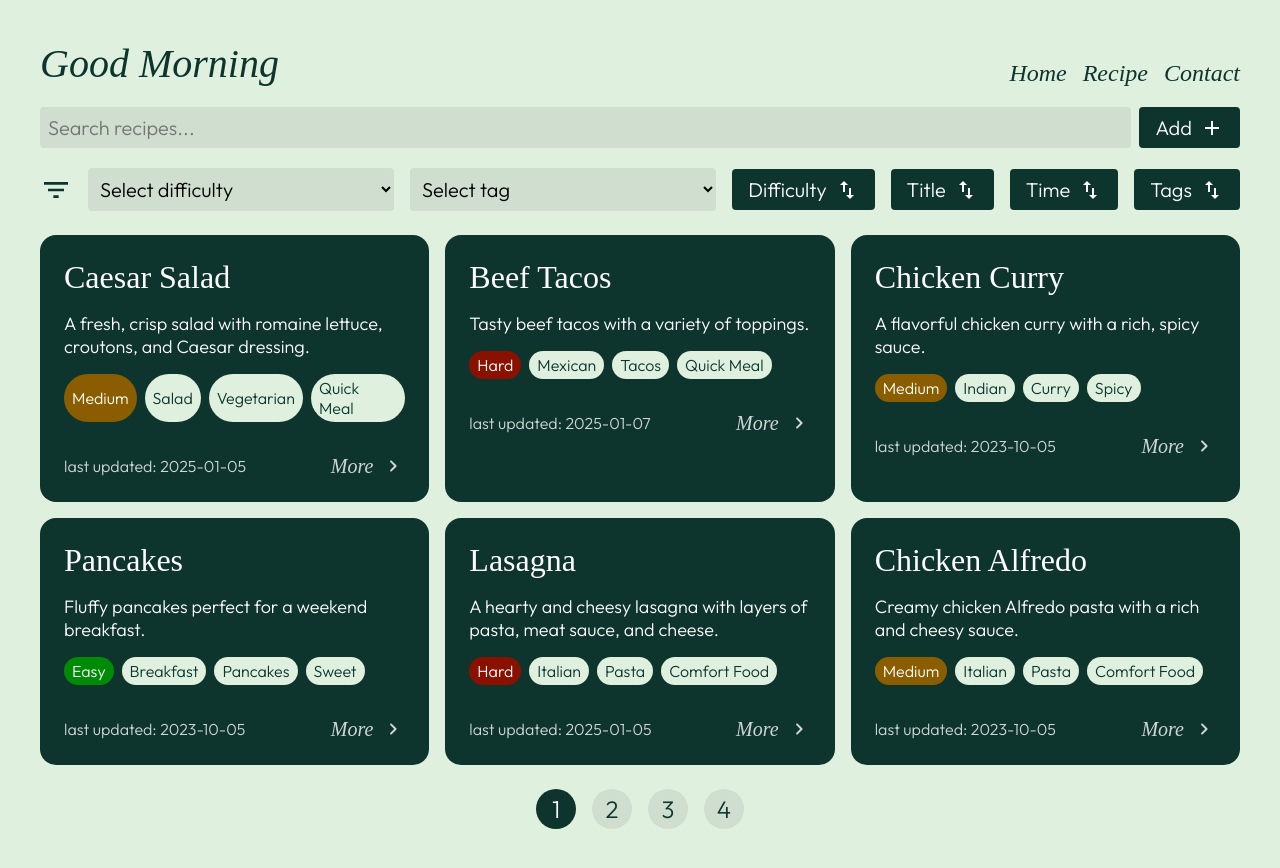
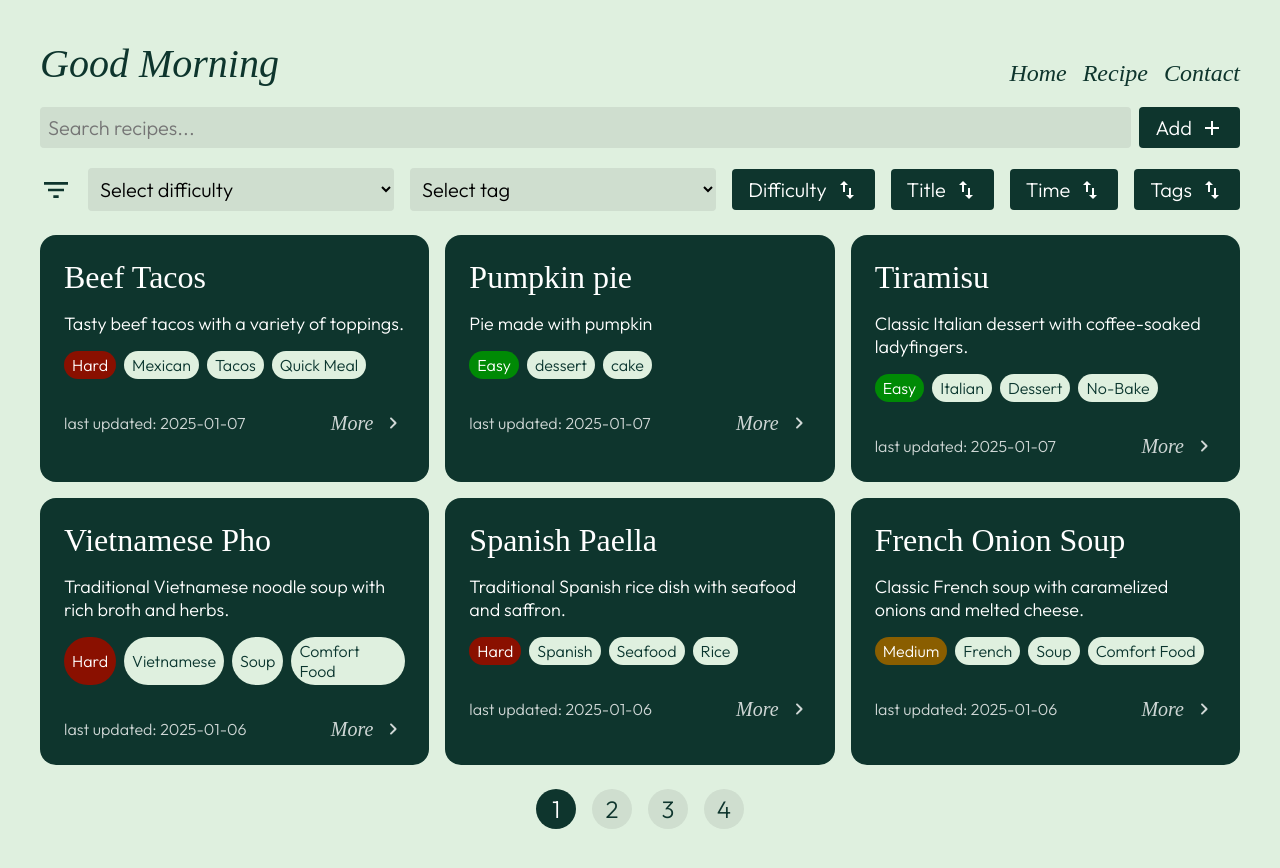
Before and after one commit to amusayevv/recipes, a React (Vite) app: page / in a window 1280 px wide. Both pictures are taken after a click on the button "Recipe". Built offline with nearby package versions, Linux system fonts and the light colour scheme; data requests are answered from the project's data file; a web font is replaced by a local one.

Commit message:
sorted by date by default

```diff
--- a/src/index.css
+++ b/src/index.css
@@ -393,3 +393,7 @@ nav {
     font-family: Outfit;
     font-style: normal;
 }
+
+.page-item > button:hover {
+    background: #8a9e9a;
+}
--- a/src/pages/Recipe.jsx
+++ b/src/pages/Recipe.jsx
@@ -23,8 +23,18 @@ function Recipe() {
         fetch("http://localhost:3000/recipes")
             .then((res) => res.json())
             .then((data) => {
-                setAllRecipes(data);
-                setFilteredRecipes(data);
+                setAllRecipes(
+                    data.sort(
+                        (a, b) =>
+                            new Date(b.last_updated) - new Date(a.last_updated)
+                    )
+                );
+                setFilteredRecipes(
+                    data.sort(
+                        (a, b) =>
+                            new Date(b.last_updated) - new Date(a.last_updated)
+                    )
+                );
             })
             .catch((err) => console.error("Error fetching recipes:", err));
     }, [triggerUseEffect]);
```
